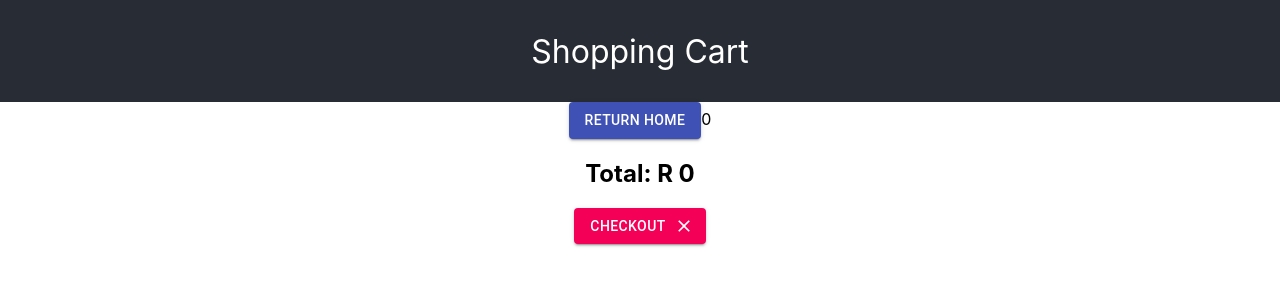
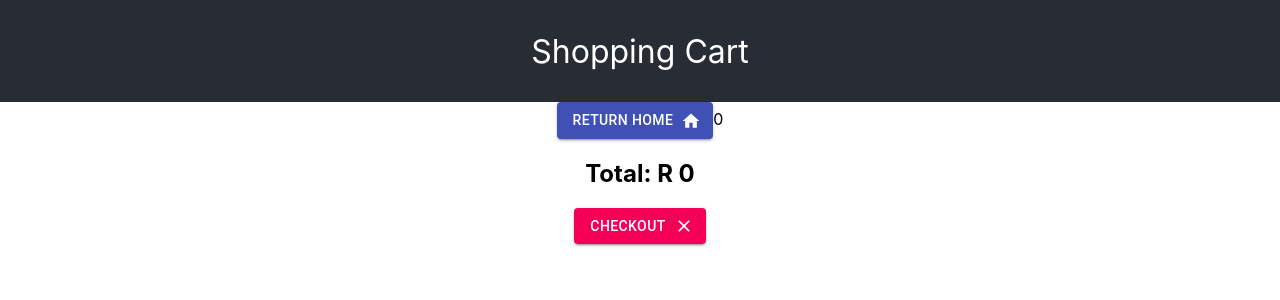
Before and after one commit to skosana721/Moral-Activities, a React (Create React App) app in the folder shopping-cart/: page /cart in a window 1280 px wide. Shown: the top 300 px of the page. Built offline with nearby package versions, Linux system fonts and the light colour scheme.

Commit message:
imported HomeIcon from material-ui/icons and added HomeIcon to return to HomeIcon

```diff
--- a/shopping-cart/src/component/Cart.js
+++ b/shopping-cart/src/component/Cart.js
@@ -13,6 +13,7 @@ import RemoveItem from "@material-ui/icons/RemoveShoppingCart";
 import Increase from "@material-ui/icons/ExpandLessSharp";
 import Decrease from "@material-ui/icons/ExpandMoreSharp";
 import { Link } from "react-router-dom";
+import HomeIcon from "@material-ui/icons/Home";
 export const Cart = () => {
   const { cart, total, amount } = useSelector((state) => state.cart);
   const dispatch = useDispatch();
@@ -25,7 +26,7 @@ export const Cart = () => {
   return (
     <div>
       <Link to="/">
-        <Button variant="contained" color="primary">
+        <Button variant="contained" color="primary" endIcon={<HomeIcon />}>
           Return Home
         </Button>
       </Link>
```
